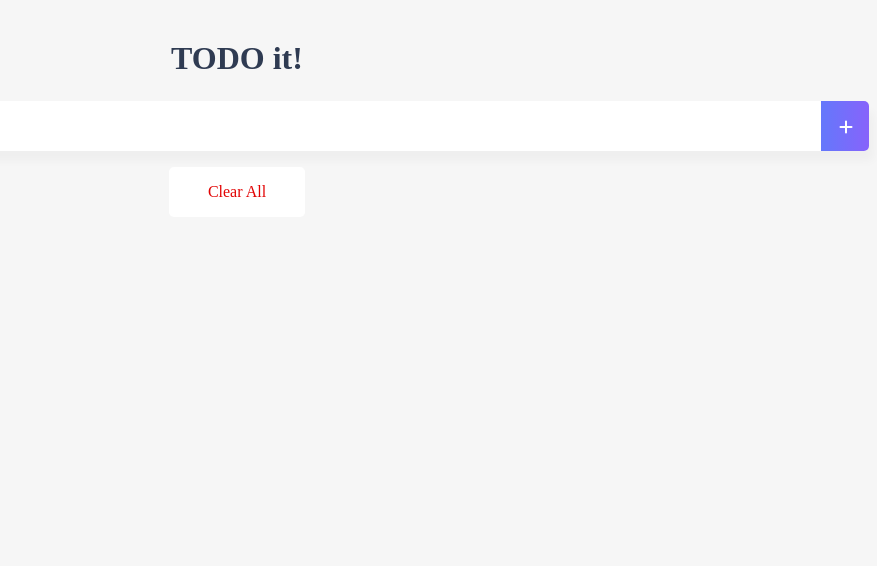
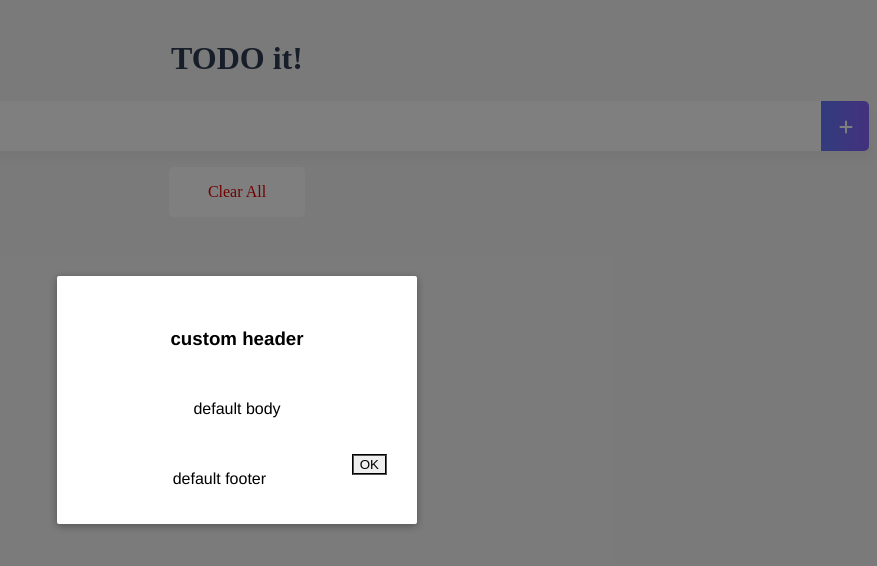
Before and after one commit to sohyeon-zoe-kim/vue-todo, a Vue app: page / in a window 1280 px wide. Shown: the top 566 px of the page, without its empty margins (403-1280 px from the left). Built offline with nearby package versions, Linux system fonts and the light colour scheme.

Commit message:
feature: modal 뼈대 추가

```diff
--- a/package.json
+++ b/package.json
@@ -33,7 +33,8 @@
     "parserOptions": {
       "parser": "@babel/eslint-parser"
     },
-    "rules": {}
+    "rules": {
+    }
   },
   "browserslist": [
     "> 1%",
--- a/src/components/TodoInput.vue
+++ b/src/components/TodoInput.vue
@@ -4,14 +4,22 @@
         <span class="addContainer" @click="addTodo">
             <i class="fa-solid fa-plus addBtn"></i>
         </span>
+        <ModalView v-if="showModal" @close="showModal = false">
+            <h3 slot="header">custom header</h3>
+        </ModalView>
     </div>
 </template>
 <script>
+import ModalView from './common/ModalView.vue';
 export default {
     data : function(){
         return {
-            newTodoItem: ''
+            newTodoItem: '',
+            showModal: true
         }
+    },
+    components: {
+        ModalView: ModalView
     },
     methods: {
         addTodo: function(){
--- /dev/null
+++ b/src/components/common/ModalView.vue
@@ -0,0 +1,90 @@
+<template>
+    <transition name="modal">
+        <div class="modal-mask">
+            <div class="modal-wrapper">
+                <div class="modal-container">
+                    <div class="modal-header">
+                      <slot name="header">
+                        default header
+                      </slot>
+                    </div>
+                    <div class="modal-body">
+                      <slot name="body">
+                        default body
+                      </slot>
+                    </div>
+                    <div class="modal-footer">
+                      <slot name="footer">
+                        default footer
+                        <button class="modal-default-button" @click="$emit('close')">
+                          OK
+                        </button>
+                      </slot>
+                    </div>
+                </div>
+            </div>
+        </div>
+    </transition>
+</template>
+<script>
+export default {
+
+}
+</script>
+<style scoped>
+
+.modal-mask {
+  position: fixed;
+  z-index: 9998;
+  top: 0;
+  left: 0;
+  width: 100%;
+  height: 100%;
+  background-color: rgba(0, 0, 0, .5);
+  display: table;
+  transition: opacity .3s ease;
+}
+
+.modal-wrapper {
+  display: table-cell;
+  vertical-align: middle;
+}
+
+.modal-container {
+  width: 300px;
+  margin: 0px auto;
+  padding: 20px 30px;
+  background-color: #fff;
+  border-radius: 2px;
+  box-shadow: 0 2px 8px rgba(0, 0, 0, .33);
+  transition: all .3s ease;
+  font-family: Helvetica, Arial, sans-serif;
+}
+
+.modal-header h3 {
+  margin-top: 0;
+  color: #42b983;
+}
+
+.modal-body {
+  margin: 20px 0;
+}
+
+.modal-default-button {
+  float: right;
+}
+
+.modal-enter {
+  opacity: 0;
+}
+
+.modal-leave-active {
+  opacity: 0;
+}
+
+.modal-enter .modal-container,
+.modal-leave-active .modal-container {
+  -webkit-transform: scale(1.1);
+  transform: scale(1.1);
+}
+</style>
```
